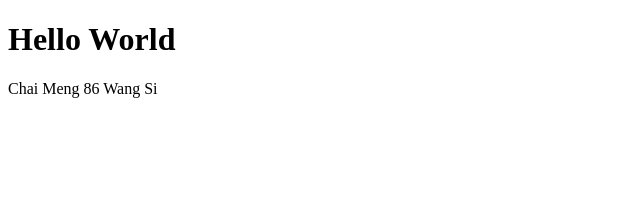
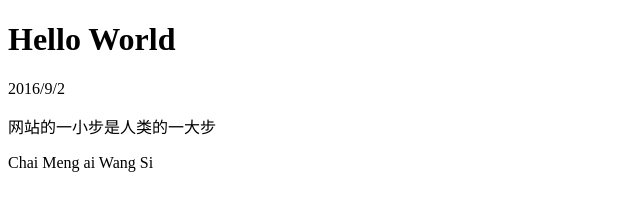
Before and after one commit to chlomine/chlomine.github.io, a plain HTML site: page index.html in a window 1280 px wide. Shown: the whole page, without its empty margins (0-640 px from the left). Drawn offline with Linux system fonts and the light colour scheme.

Commit message:
Update index.html

```diff
--- a/index.html
+++ b/index.html
@@ -2,6 +2,8 @@
 <html>
 <body>
 <h1>Hello World </h1>
-<p>Chai Meng 86 Wang Si</p>
+<p>2016/9/2</p>
+<p>网站的一小步是人类的一大步</p>
+<p>Chai Meng  ai Wang Si</p>
 </body>
 </html>
```
